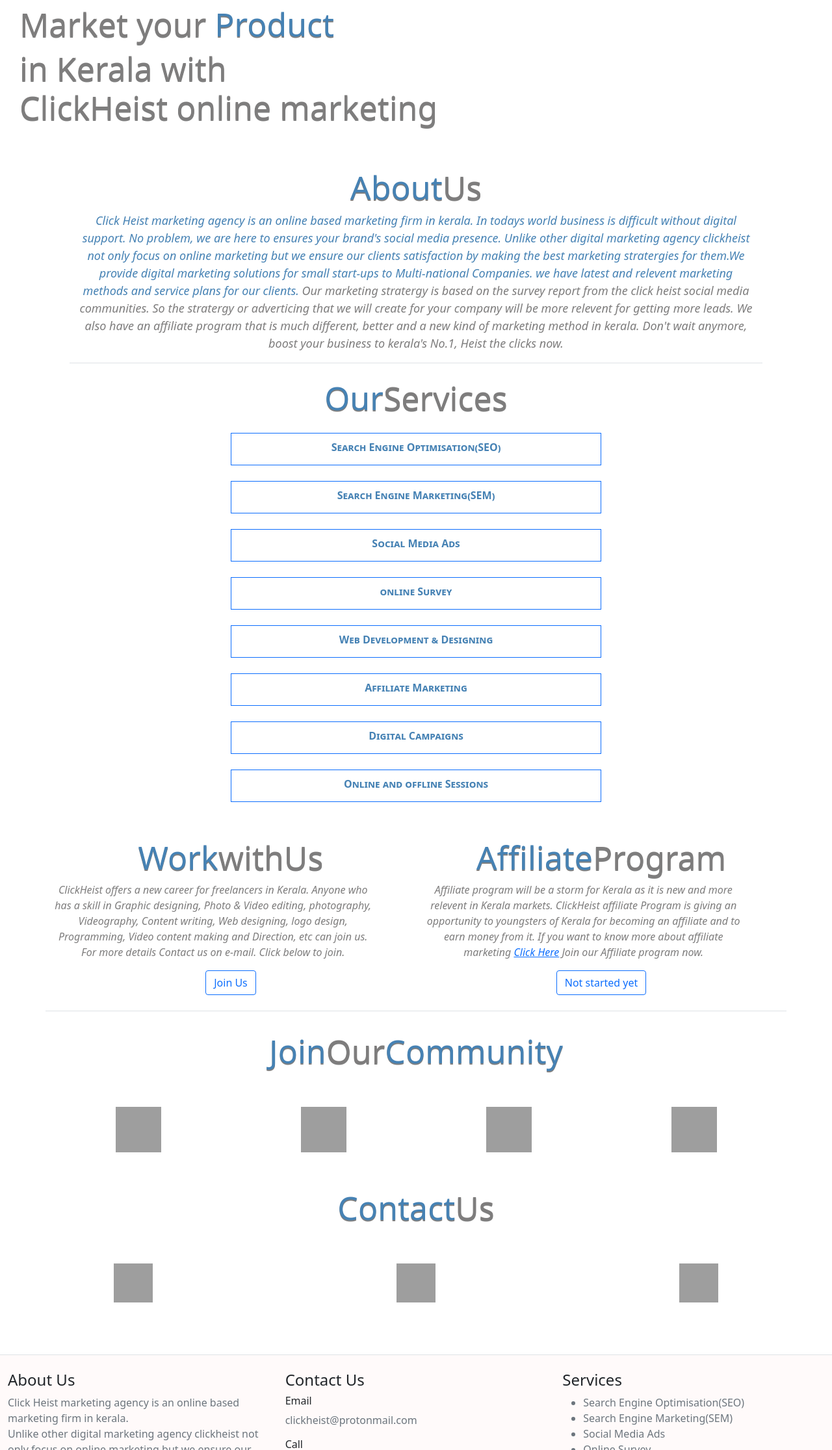
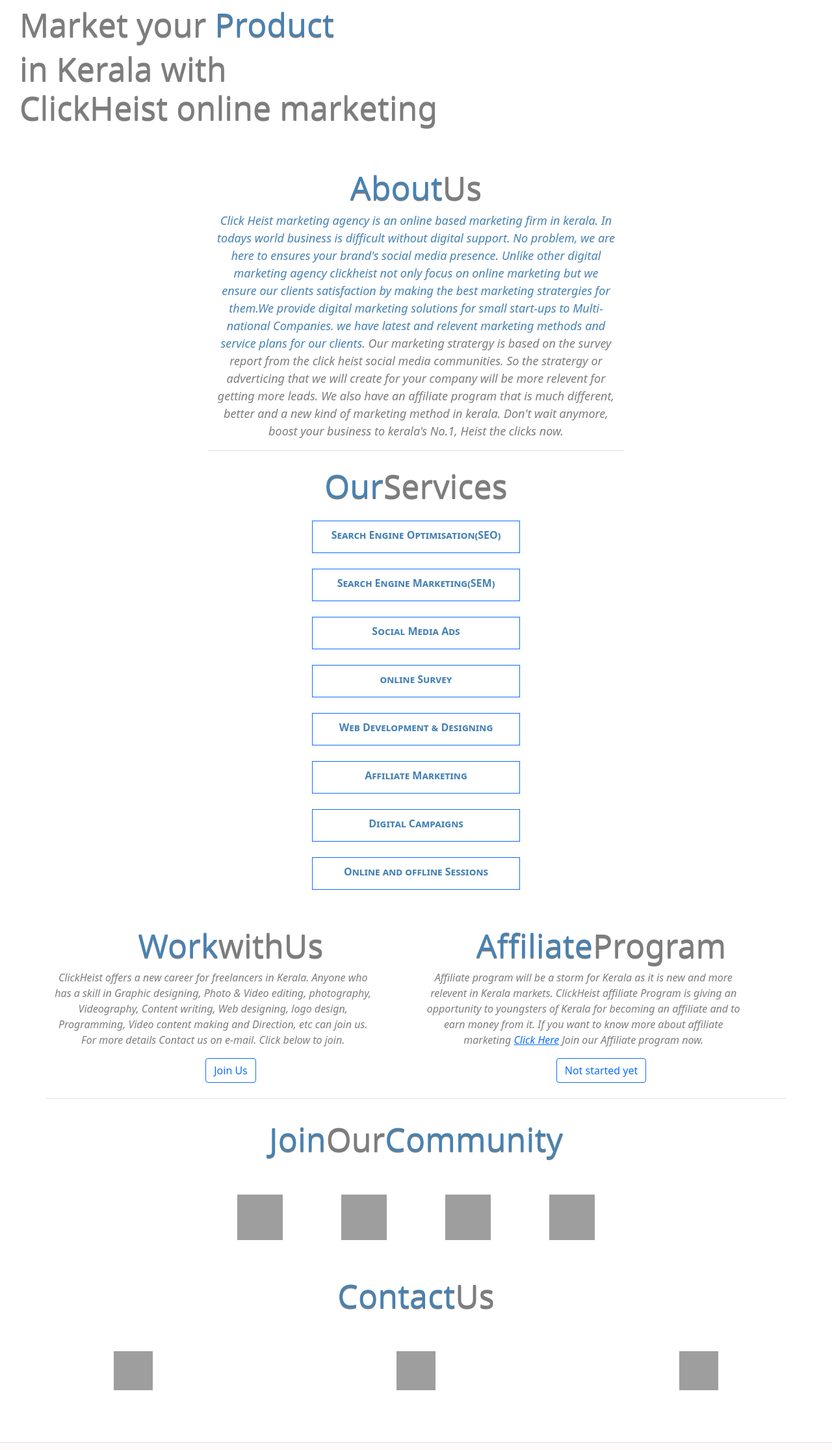
Before and after one commit to junaihd/clickheist, a plain HTML site: page index.html in a window 1280 px wide. Shown: the part 167-2398 px from the top of the page at 65% size. Drawn offline with nearby package versions, Linux system fonts and the light colour scheme; grey boxes are pictures that could not be loaded.

Commit message:
Update index.html

```diff
--- a/index.html
+++ b/index.html
@@ -70,7 +70,7 @@
   </div>
 
 
-<div class="container border-bottom text-center text-muted col-10" id="content">
+<div class="container border-bottom text-center text-muted col-md-6" id="content">
   <div class="row text-center">
     <div class="about-head pt-5" >
     <span class="ab">About</span><span class="us">Us</span>
@@ -86,7 +86,7 @@
 
 
 
-<div class="container" id="services">
+<div class="container col-md-6" id="services">
 <div class="row text-center">
   <div class="about-head pt-3">
   <span class="ab">Our</span><span class="us">Services</span>
@@ -168,7 +168,7 @@
         page_id="101651932072338">
       </div>
 
-  <div class="container pt-4">
+  <div class="container pt-4 col-md-6">
     <div class="row text-center">
       <div class="col">
        <span class="join">Join</span><span class="our">Our</span><span class="community">Community</span>
@@ -200,7 +200,7 @@
   </div>
 </div>
 
-<div class="container" id="contactus">
+<div class="container col-md-6" id="contactus">
   <div class="row text-center pt-5">
     <div class="col">
       <span class="C">Contact</span><span class="U">Us</span>
```
